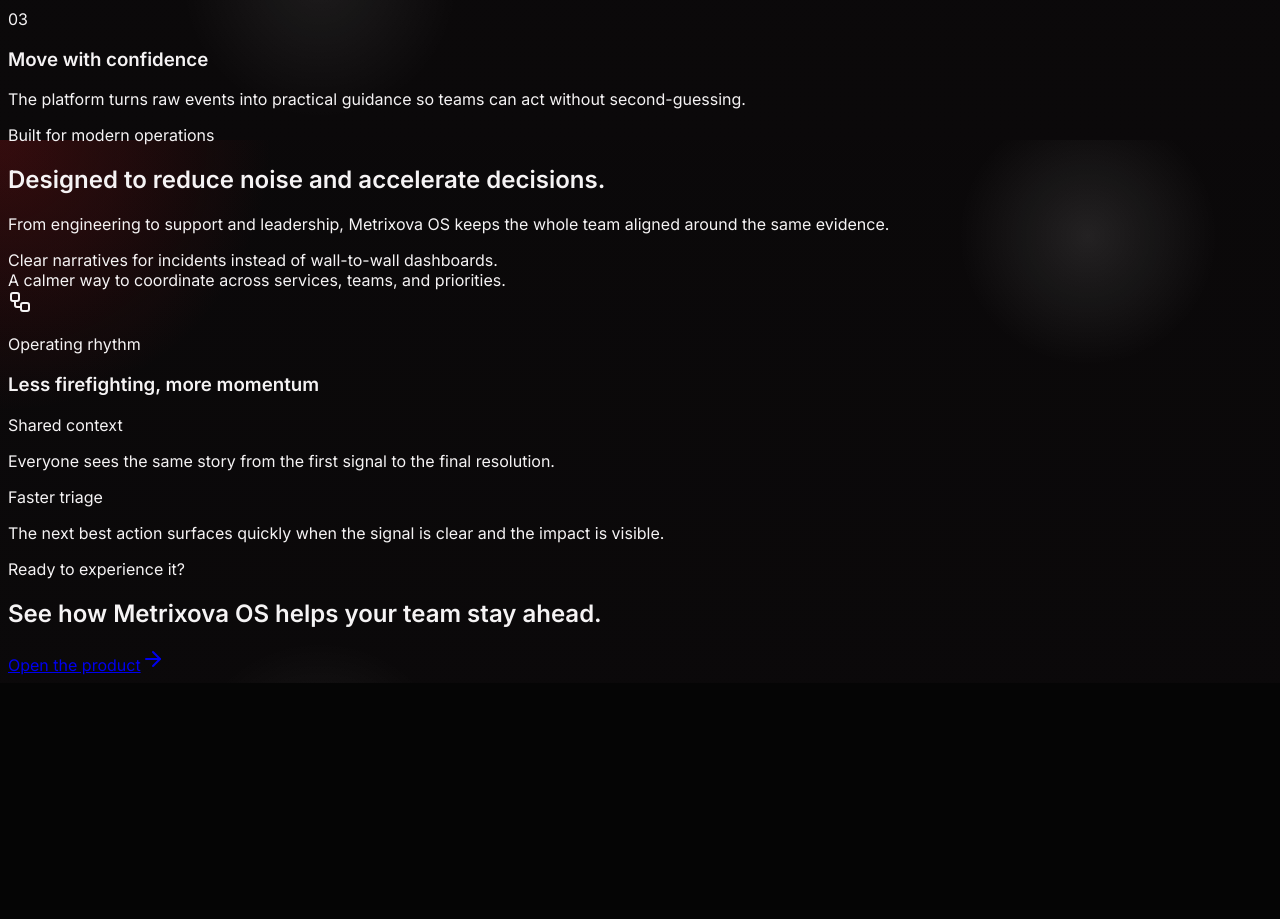
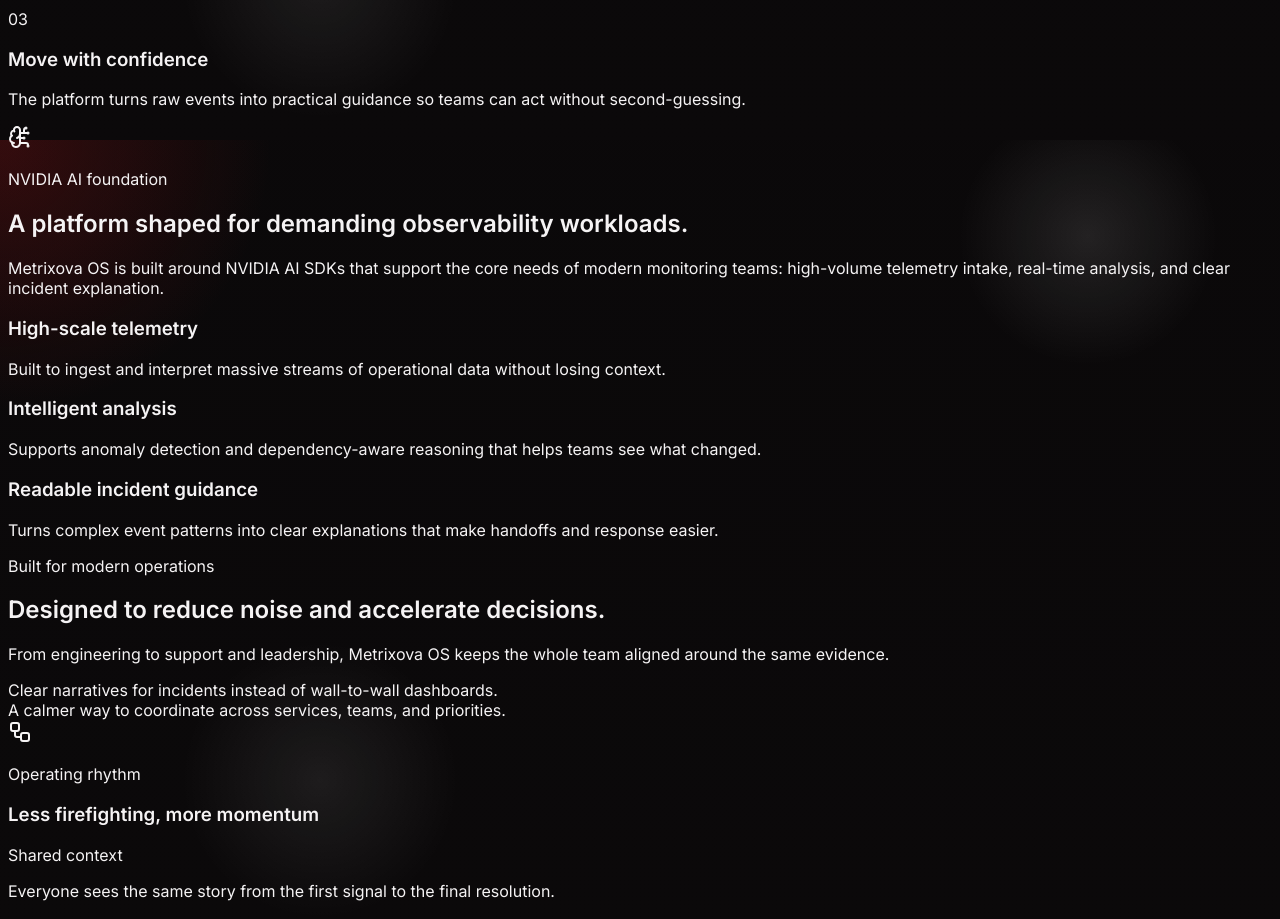
Before and after one commit to metrixova/metrixova, a React app in the folder src/: page /access in a window 1280 px wide. Shown: the part 1460-2379 px from the top of the page. Before the commit the page ends 2143 px from the top, so only its background shows below. Built offline with nearby package versions, Linux system fonts and the light colour scheme; no server answers; the HTML template or start-up script is replaced by a standard one.

Commit message:
product page fixes

```diff
--- a/src/pages/AccessPage.tsx
+++ b/src/pages/AccessPage.tsx
@@ -46,6 +46,21 @@
   'Cross-service dependency mapping',
   'Incident summaries in plain language',
   'Designed for modern operations teams',
+];
+
+const nvidiaHighlights = [
+  {
+    title: 'High-scale telemetry',
+    description: 'Built to ingest and interpret massive streams of operational data without losing context.',
+  },
+  {
+    title: 'Intelligent analysis',
+    description: 'Supports anomaly detection and dependency-aware reasoning that helps teams see what changed.',
+  },
+  {
+    title: 'Readable incident guidance',
+    description: 'Turns complex event patterns into clear explanations that make handoffs and response easier.',
+  },
 ];
 
 export function AccessPage() {
@@ -193,6 +208,33 @@
         </div>
       </section>
 
+      <section className="mx-auto max-w-7xl px-6 py-8 lg:px-8">
+        <div className="rounded-[2rem] border border-white/10 bg-white/5 p-8 md:p-10">
+          <div className="flex items-center gap-3">
+            <div className="rounded-2xl border border-metrix-crimson-dark/40 bg-metrix-bg/70 p-3">
+              <BrainCircuit className="h-6 w-6 text-metrix-crimson-bright" />
+            </div>
+            <div>
+              <p className="text-sm font-mono uppercase tracking-[0.25em] text-metrix-muted">NVIDIA AI foundation</p>
+              <h2 className="text-2xl font-semibold text-white">A platform shaped for demanding observability workloads.</h2>
+            </div>
+          </div>
+
+          <p className="mt-4 max-w-3xl text-lg leading-8 text-metrix-muted">
+            Metrixova OS is built around NVIDIA AI SDKs that support the core needs of modern monitoring teams: high-volume telemetry intake, real-time analysis, and clear incident explanation.
+          </p>
+
+          <div className="mt-8 grid gap-4 md:grid-cols-3">
+            {nvidiaHighlights.map((item) => (
+              <div key={item.title} className="rounded-2xl border border-white/10 bg-metrix-bg/60 p-5">
+                <h3 className="text-lg font-semibold text-white">{item.title}</h3>
+                <p className="mt-2 text-sm leading-7 text-metrix-muted">{item.description}</p>
+              </div>
+            ))}
+          </div>
+        </div>
+      </section>
+
       <section className="mx-auto max-w-7xl px-6 pb-20 lg:px-8">
         <div className="grid gap-8 lg:grid-cols-[0.9fr_1.1fr]">
           <div className="rounded-[1.8rem] border border-white/10 bg-white/5 p-8">
```
